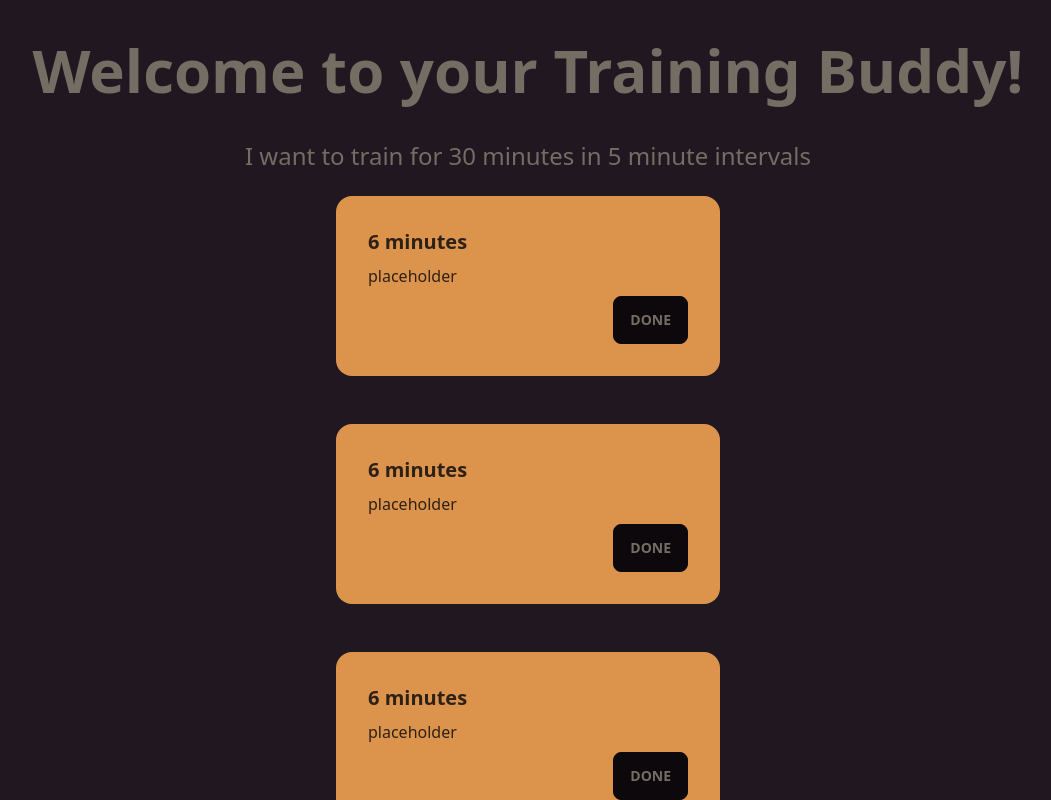
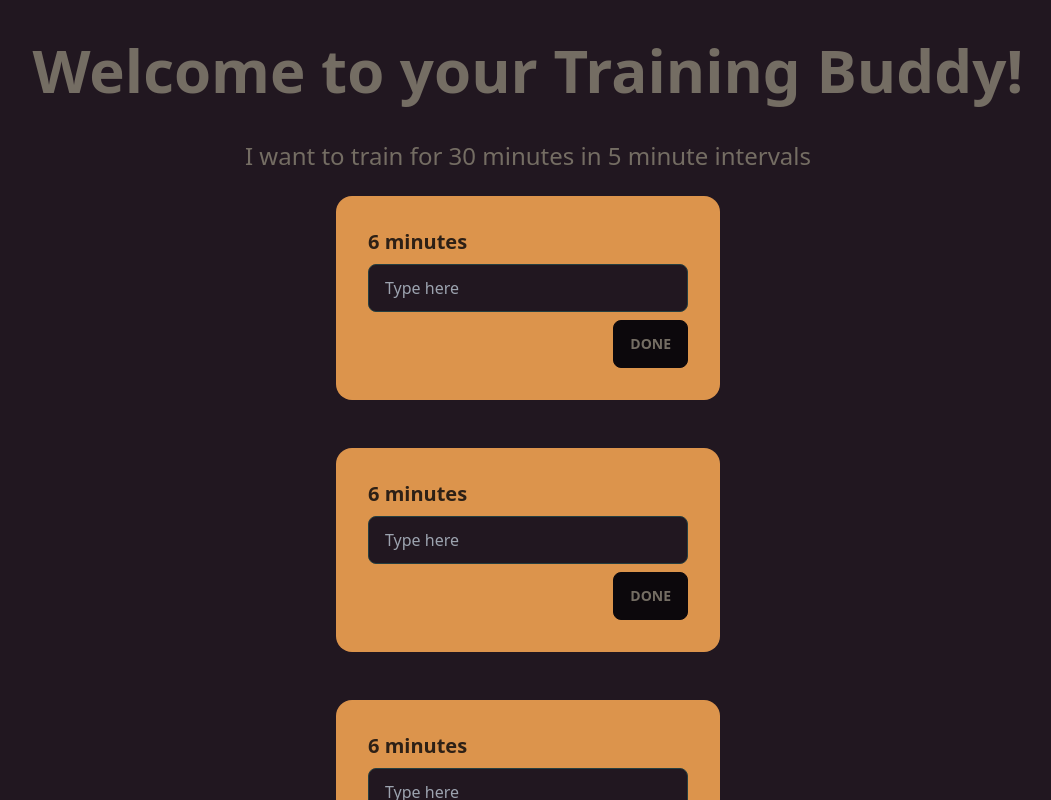
Before and after one commit to Yeffian/TrainingBuddy, a SvelteKit app: page / in a window 1280 px wide. Both pictures are taken after a click on the button "CREATE". Shown: the top 800 px of the page, without its empty margins (112-1163 px from the left). Built offline with nearby package versions, Linux system fonts and the light colour scheme.

Commit message:
add input fields to cards

```diff
--- a/src/components/IntervalCard.svelte
+++ b/src/components/IntervalCard.svelte
@@ -2,7 +2,7 @@
     export let time: number;
 
     let cardComplete: boolean;
-    $: cardStyle = `card w-96 bg-primary text-primary-content ${cardComplete ? "line-through" : " "}`
+    $: cardStyle = `card w-96 bg-primary text-primary-content ${cardComplete ? "line-through" : " "}`;
 
     let completeCard = () => {
         cardComplete = !cardComplete;
@@ -15,7 +15,7 @@
         <div class={cardStyle}>
             <div class="card-body">
               <h2 class="card-title">{time} minutes</h2>
-              <p>placeholder</p>
+              <input type="text" placeholder="Type here" class="input input-bordered input-secondary w-full max-w-xs" />
               <div class="card-actions justify-end">
                 <button on:click={completeCard} class="btn">Done</button>
               </div>
```
